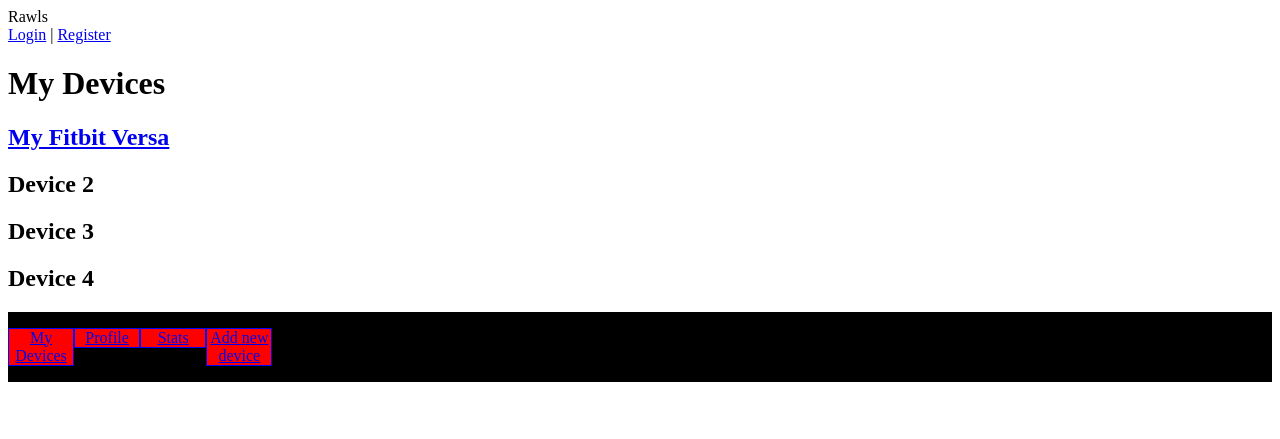
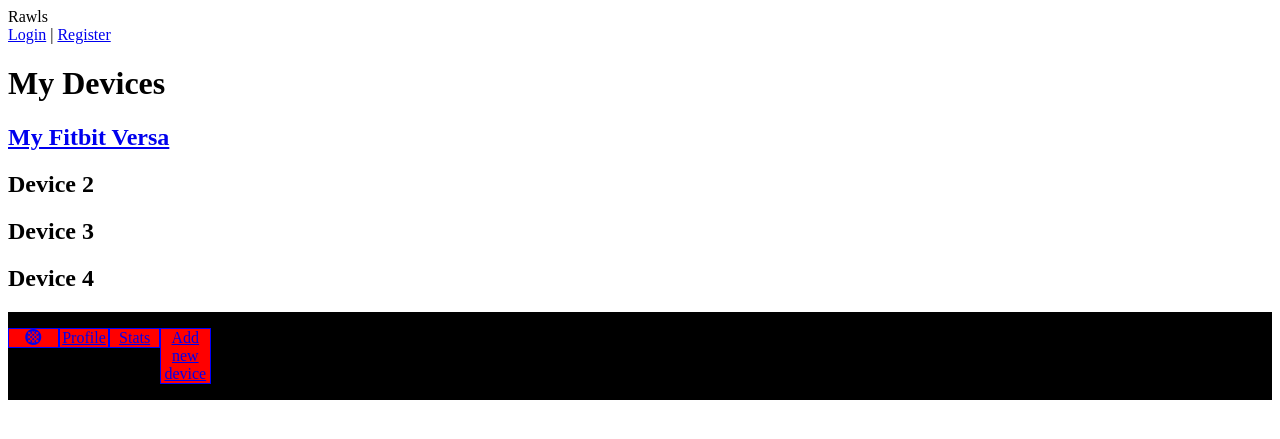
Before and after one commit to aslebloas/rawls, a Flask app: page / in a window 1280 px wide. Shown: the top 439 px of the page. Run offline with Flask 2, Linux system fonts and the light colour scheme; some libraries are stand-ins or nearby versions.

Commit message:
adding layout

```diff
--- a/templates/layout.html
+++ b/templates/layout.html
@@ -3,6 +3,7 @@
 <head>
   <meta name="viewport" content="width=device-width, initial-scale=1">
   <link rel="stylesheet" href="{{ url_for('static', filename='style.css') }}">
+  <link rel="stylesheet" href="https://use.fontawesome.com/releases/v5.3.1/css/all.css" integrity="sha384-mzrmE5qonljUremFsqc01SB46JvROS7bZs3IO2EmfFsd15uHvIt+Y8vEf7N7fWAU" crossorigin="anonymous">
   <title>Rawls</title>
 </head>
 <body>
@@ -12,7 +13,7 @@
   <footer>
     <nav>
       <ul>
-	<li><a href="/">My Devices</a></li>
+	<li><a href="/"><i class="fas fa-stroopwafel"></i></a></li>
 	<li><a href="/user/username/">Profile</a></li>
 	<li><a href="/stats">Stats</a></li>
 	<li><a href="/devices/new/">Add new device</a></li>
```
